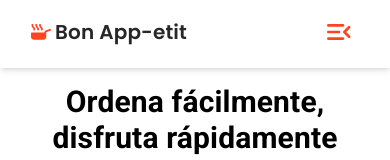
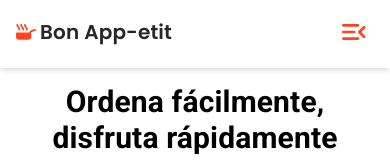
Before and after one commit to BonApp-etit/front, a Next.js app: page / in a window 390 px wide. Shown: the top 160 px of the page. Built offline with nearby package versions, Linux system fonts and the light colour scheme.

Commit message:
Addition max-width and min-width to NavBar

```diff
--- a/src/components/NavBar/NavBar.jsx
+++ b/src/components/NavBar/NavBar.jsx
@@ -4,8 +4,8 @@ import Links from "./Links";
 
 const MenuMaterial = () => {
   return (
-    <nav className="flex justify-center bg-white shadow-md">
-      <section className="mb-1 flex w-[328px] items-center justify-between py-4 md:w-[632px] lg:w-[1200px]">
+    <nav className="flex justify-center bg-white p-4 shadow-md">
+      <section className="mb-1 flex w-full min-w-[328px] max-w-[400px] items-center justify-between md:min-w-[632px] md:max-w-[700px] lg:max-w-[1200px]">
         <Logo />
         <Links />
         <MenuHamburguer
```
